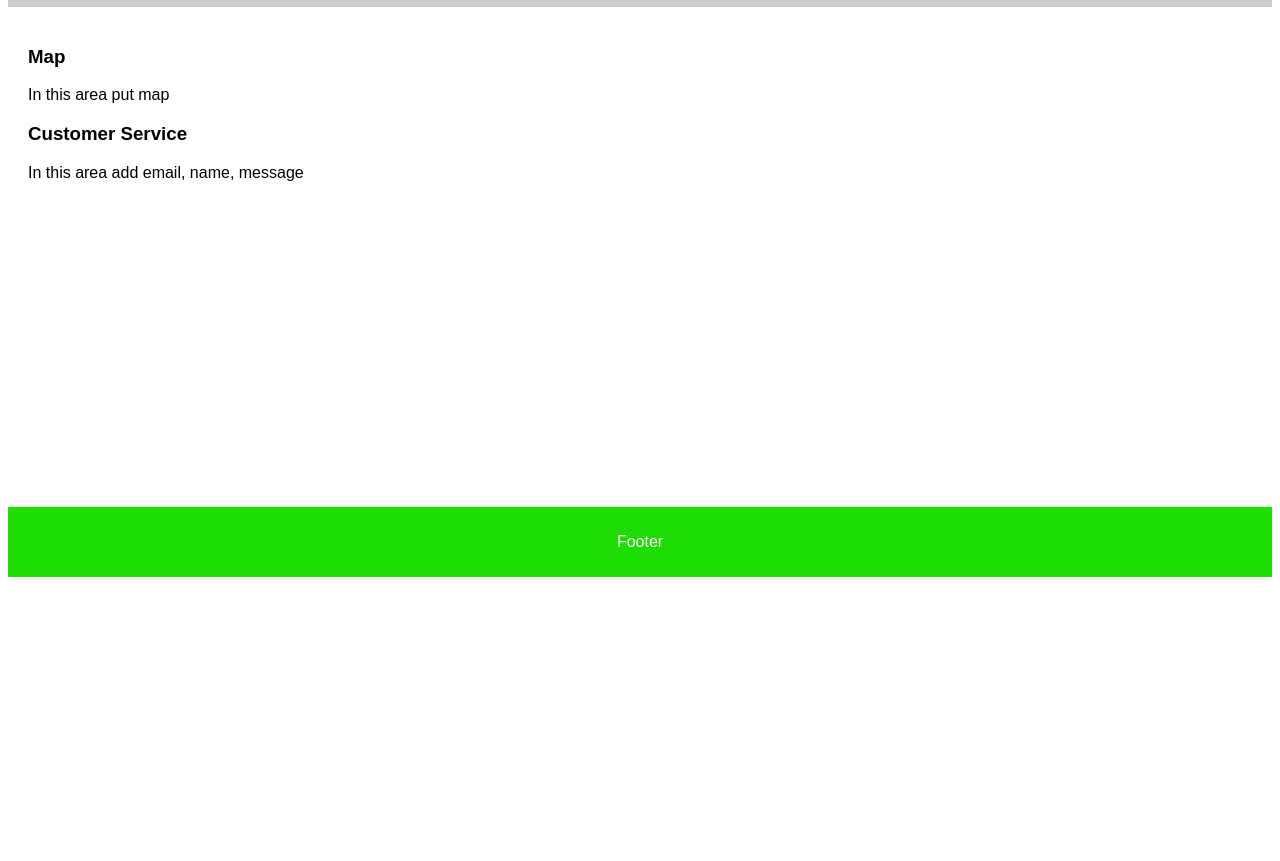
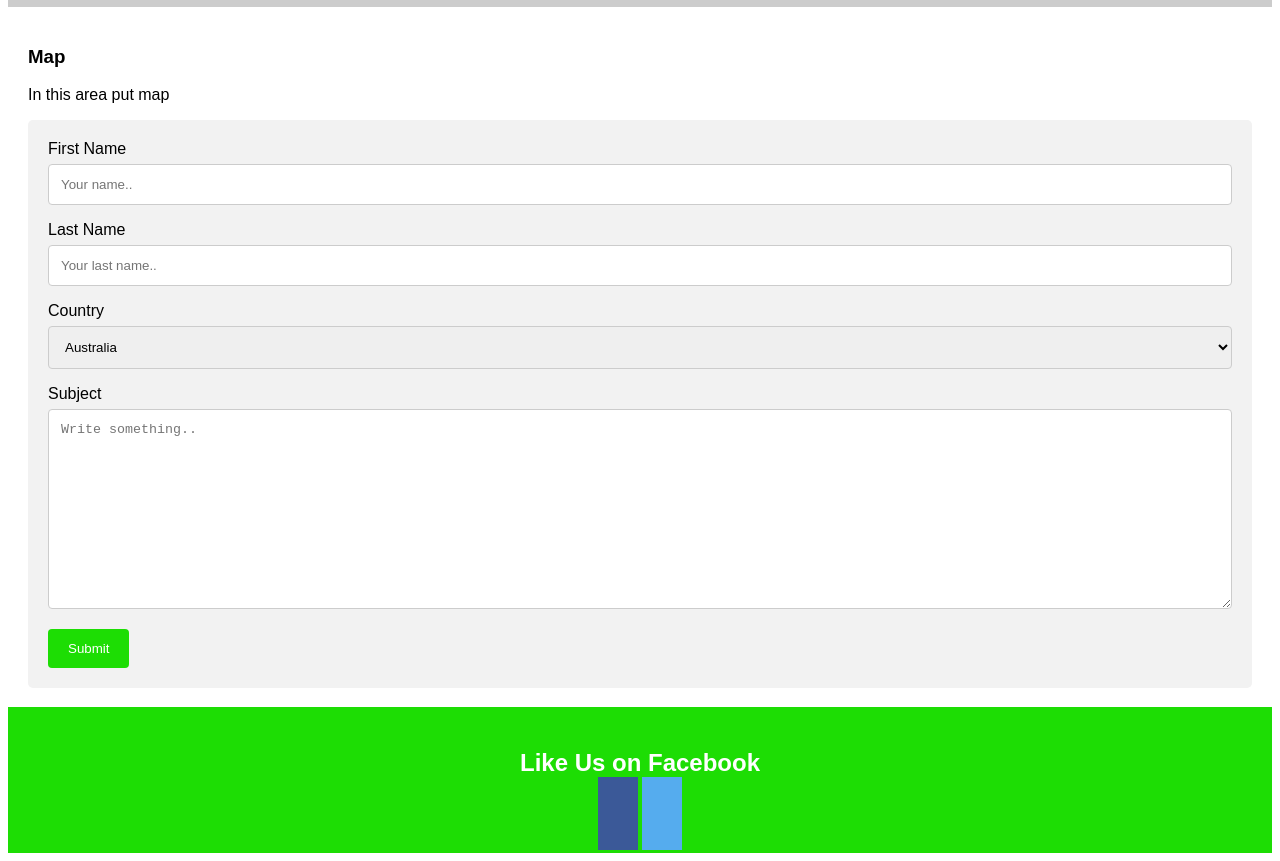
Before and after one commit to AleOrtizA/HYF-Excercises, a plain HTML site: page Week1/4-contact/contact.html in a window 1280 px wide. Shown: the part 580-1441 px from the top of the page. Before the commit the page ends 1165 px from the top, so only its background shows below. Drawn offline with Linux system fonts and the light colour scheme.

Commit message:
Added contact info to Contact page

```diff
--- a/Week1/1-home/homepage.css
+++ b/Week1/1-home/homepage.css
@@ -55,8 +55,31 @@ section:after {
 
 footer {
   background-color: #1ddd04;
-  padding: 10px;
+  padding: 22px;
   text-align: center;
+  color: white;
+}
+
+.fa {
+  padding: 20px;
+  font-size: 30px;
+  width: 50px;
+  text-align: center;
+  text-decoration: none;
+  margin: 2px 2px;
+}
+
+.fa:hover {
+  opacity: 0.7;
+}
+
+.fa-facebook {
+  background: #3B5998;
+  color: white;
+}
+
+.fa-twitter {
+  background: #55ACEE;
   color: white;
 }
 
--- a/Week1/2-products/products.css
+++ b/Week1/2-products/products.css
@@ -112,8 +112,31 @@ section:after {
 
 footer {
   background-color: #1ddd04;
-  padding: 10px;
+  padding: 22px;
   text-align: center;
+  color: white;
+}
+
+.fa {
+  padding: 20px;
+  font-size: 30px;
+  width: 50px;
+  text-align: center;
+  text-decoration: none;
+  margin: 2px 2px;
+}
+
+.fa:hover {
+  opacity: 0.7;
+}
+
+.fa-facebook {
+  background: #3B5998;
+  color: white;
+}
+
+.fa-twitter {
+  background: #55ACEE;
   color: white;
 }
 
--- a/Week1/3-specials/specials.css
+++ b/Week1/3-specials/specials.css
@@ -112,8 +112,31 @@ section:after {
 
 footer {
   background-color: #1ddd04;
-  padding: 10px;
+  padding: 22px;
   text-align: center;
+  color: white;
+}
+
+.fa {
+  padding: 20px;
+  font-size: 30px;
+  width: 50px;
+  text-align: center;
+  text-decoration: none;
+  margin: 2px 2px;
+}
+
+.fa:hover {
+  opacity: 0.7;
+}
+
+.fa-facebook {
+  background: #3B5998;
+  color: white;
+}
+
+.fa-twitter {
+  background: #55ACEE;
   color: white;
 }
 
--- a/Week1/4-contact/contact.css
+++ b/Week1/4-contact/contact.css
@@ -39,7 +39,7 @@ article {
   padding: 20px;
   width: 100%;
   background-color: #ffffff;
-  height: 500px;
+  height: 700px;
   /* only for demonstration, should be removed */
 }
 
@@ -51,13 +51,60 @@ section:after {
   clear: both;
 }
 
+/* Style inputs with type="text", select elements and textareas */
+
+input[type=text],
+select,
+textarea {
+  width: 100%;
+  /* Full width */
+  padding: 12px;
+  /* Some padding */
+  border: 1px solid #ccc;
+  /* Gray border */
+  border-radius: 4px;
+  /* Rounded borders */
+  box-sizing: border-box;
+  /* Make sure that padding and width stays in place */
+  margin-top: 6px;
+  /* Add a top margin */
+  margin-bottom: 16px;
+  /* Bottom margin */
+  resize: vertical/* Allow the user to vertically resize the textarea (not horizontally) */
+}
+
+/* Style the submit button with a specific background color etc */
+
+input[type=submit] {
+  background-color: #1ddd04;
+  color: white;
+  padding: 12px 20px;
+  border: none;
+  border-radius: 4px;
+  cursor: pointer;
+}
+
+/* When moving the mouse over the submit button, add a darker green color */
+
+input[type=submit]:hover {
+  background-color: #1ddd04;
+}
+
+/* Add a background color and some padding around the form */
+
+.container {
+  border-radius: 5px;
+  background-color: #f2f2f2;
+  padding: 20px;
+}
+
 .fa {
   padding: 20px;
   font-size: 30px;
   width: 50px;
   text-align: center;
   text-decoration: none;
-  margin: 5px 2px;
+  margin: 2px 2px;
 }
 
 .fa:hover {
@@ -78,7 +125,7 @@ section:after {
 
 footer {
   background-color: #1ddd04;
-  padding: 10px;
+  padding: 22px;
   text-align: center;
   color: white;
 }
--- a/Week1/4-contact/contact.html
+++ b/Week1/4-contact/contact.html
@@ -59,13 +59,38 @@
     <article>
       <h1>Map</h1>
       <p>In this area put map</p>
-      <h3>Customer Service</h3>
-      <p>In this area add email, name, message</p>
+      <div class="container">
+        <form action="action_page.php">
+
+          <label for="fname">First Name</label>
+          <input type="text" id="fname" name="firstname" placeholder="Your name..">
+
+          <label for="lname">Last Name</label>
+          <input type="text" id="lname" name="lastname" placeholder="Your last name..">
+
+          <label for="country">Country</label>
+          <select id="country" name="country">
+            <option value="australia">Australia</option>
+            <option value="canada">Canada</option>
+            <option value="usa">USA</option>
+          </select>
+
+          <label for="subject">Subject</label>
+          <textarea id="subject" name="subject" placeholder="Write something.." style="height:200px"></textarea>
+
+          <input type="submit" value="Submit">
+
+        </form>
+      </div>
     </article>
   </section>
 
   <footer>
-    <p>Footer</p>
+    <h2>Like Us on Facebook</h2>
+
+    <!-- Add font awesome icons -->
+    <a href="#" class="fa fa-facebook"></a>
+    <a href="#" class="fa fa-twitter"></a>
   </footer>
 
 
--- a/Week1/5-about/about.css
+++ b/Week1/5-about/about.css
@@ -55,7 +55,7 @@ section:after {
 
 footer {
   background-color: #1ddd04;
-  padding: 10px;
+  padding: 22px;
   text-align: center;
   color: white;
 }
```
Also changed, not shown: Week1/1-home/homepage.html (+5 -1 lines), Week1/2-products/products.html (+6 -1 lines), Week1/3-specials/specials.html (+5 -1 lines), Week1/5-about/about.html (+9 -5 lines).
